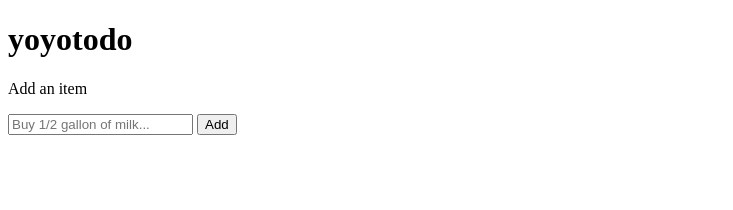
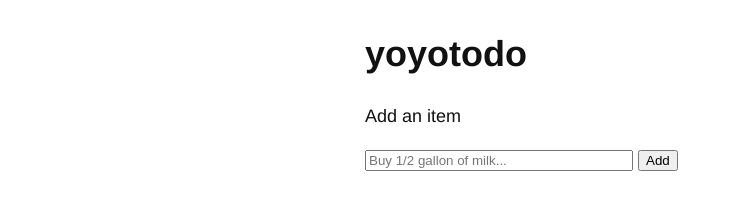
Before and after one commit to jafow/yoyotodo, a website with bundled scripts: page index.html in a window 1280 px wide. Shown: the whole page, without its empty margins (0-733 px from the left). Built offline with nearby package versions, Linux system fonts and the light colour scheme; files whose address does not match are found by name.

Commit message:
minimal Styles

```diff
--- a/index.html
+++ b/index.html
@@ -4,15 +4,15 @@
         <meta charset="utf-8" />
         <meta name="viewport" content="width=device-width" />
         <title>yoyotodo</title>
-        <link rel="text/stylesheet" href="normalize.css" />
-        <link rel="text/stylesheet" href="main.css" />
+        <link rel="stylesheet" href="normalize.css" />
+        <link rel="stylesheet" href="main.css" />
     </head>
     <body>
         <h1>yoyotodo</h1>
         <section>
             <p>Add an item</p>
             <input type="text" name="todo" id="input-todo" placeholder="Buy 1/2 gallon of milk..."/>
-            <button id="add-todo">Add</button>
+            <button type="submit" id="add-todo">Add</button>
         </section>
         <section>
             <div id="list"></div>
--- /dev/null
+++ b/main.css
@@ -0,0 +1,24 @@
+@import './normalize.css';
+
+html {
+  padding: 5px;
+}
+
+body {
+  font-size:18px;
+  margin: auto;
+  max-width: 550px;
+  font-family:Ubuntu Mono, Helvetica,sans-serif;
+  color: #111;
+  margin-bottom: 100px;
+  line-height: 1.4;
+}
+
+input[type="text"] {
+  min-width: 260px;
+}
+
+li {
+  list-style: none;
+  margin: 22px 0 auto;
+}
```
